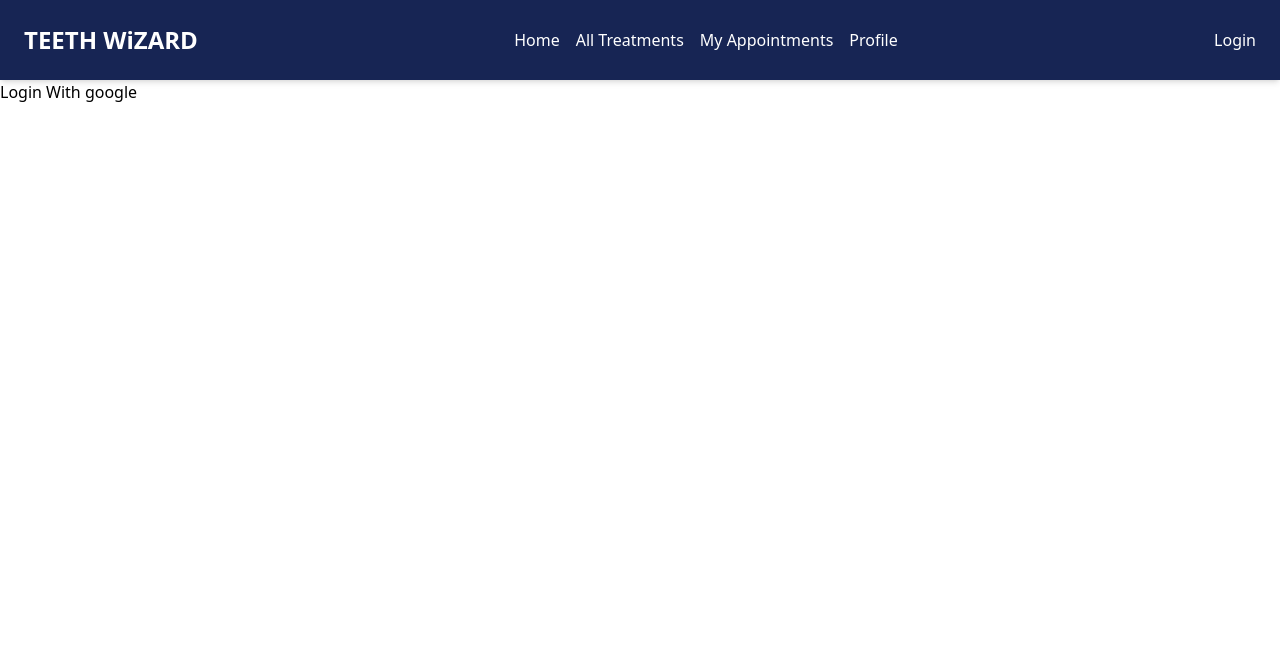
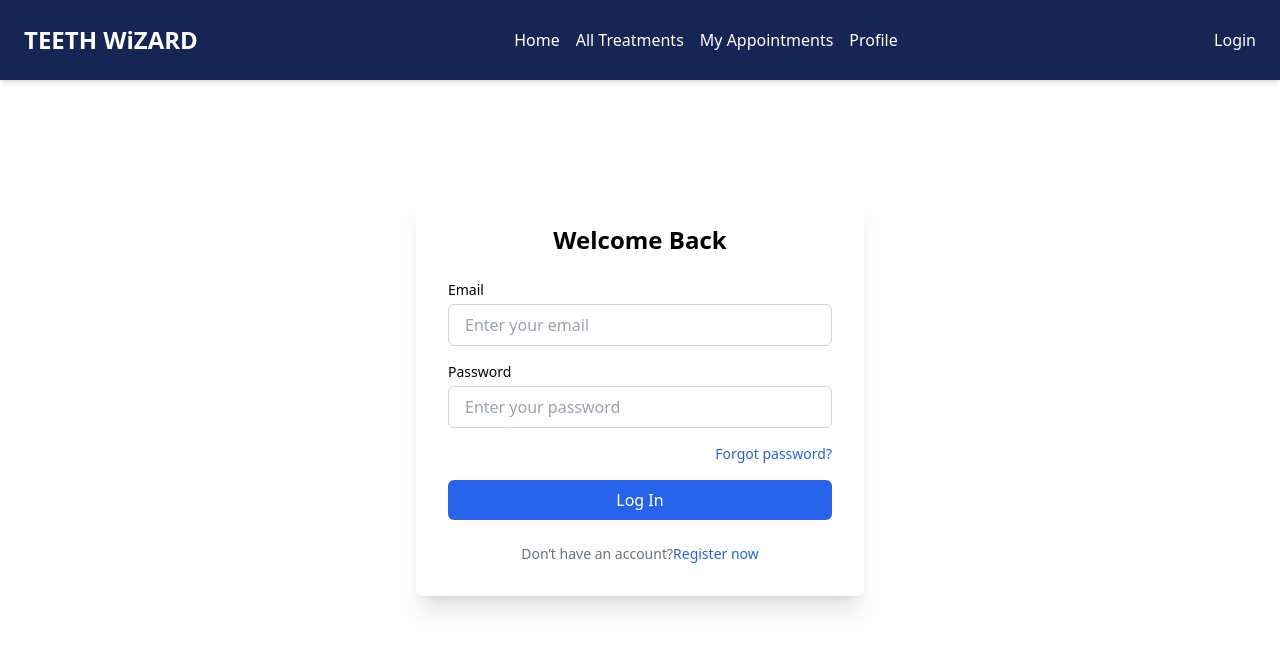
Before and after one commit to imjoyhalder/TEETH-WIZARD, a React (Vite) app: page /login in a window 1280 px wide. Shown: the top 650 px of the page. Built offline with nearby package versions, Linux system fonts and the light colour scheme; no server answers.

Commit message:
Login and Register problem fixed

```diff
--- a/src/Components/AuthProvider/AuthProvider.jsx
+++ b/src/Components/AuthProvider/AuthProvider.jsx
@@ -11,22 +11,22 @@ const AuthProvider = ({ routes }) => {
 
 
     const handleRegister = (email, password) => {
-        createUserWithEmailAndPassword(auth, email, password)
+        return createUserWithEmailAndPassword(auth, email, password)
     }
 
     const handleLogin = (email, password) => {
-        signInWithEmailAndPassword(auth, email, password)
+        return signInWithEmailAndPassword(auth, email, password)
     }
 
     const googleAuthProvider = new GoogleAuthProvider()
 
     const handleGoogleLogin = () => {
-        signInWithPopup(auth, googleAuthProvider)
+        return signInWithPopup(auth, googleAuthProvider)
     }
 
 
     const handleLogOut = () => {
-        signOut(auth)
+       return  signOut(auth)
     }
 
     const value = {
@@ -38,7 +38,7 @@ const AuthProvider = ({ routes }) => {
 
     useEffect(()=>{
         const unsubscribe = onAuthStateChanged(auth, (currentUser)=>{
-            console.log(currentUser)
+            //console.log(currentUser)
 
             return ()=>{
                 unsubscribe()
--- a/src/Components/Login/Login.jsx
+++ b/src/Components/Login/Login.jsx
@@ -1,13 +1,68 @@
 import React, { useContext } from 'react';
 import { autContext } from '../AuthProvider/AuthProvider';
+import { NavLink } from 'react-router-dom';
 
 const Login = () => {
-    const {handleGoogleLogin} = useContext(autContext)
-    console.log(handleGoogleLogin);
+    const { handleLogin } = useContext(autContext);
+
+    const handleLoginEmailPassword = (e) => {
+        e.preventDefault()
+
+        const email = e.target.email.value
+        const password = e.target.password.value
+
+        //console.log(email,password)
+        handleLogin(email,password)
+            .then((result)=>{
+                console.log(result.user)
+            })
+            .catch((error)=>{
+                console.log(error.errorMessage)
+            })
+    }
 
     return (
-        <div>
-            <button className='btn btn-primary' onClick={handleGoogleLogin}>Login With google</button>
+        <div className=" flex items-center justify-center px-4">
+            <div className="w-full max-w-md bg-base-300 p-8 rounded-lg shadow-xl absolute top-48">
+                <h2 className="text-2xl font-semibold  text-center mb-6">Welcome Back</h2>
+
+                <form onSubmit={handleLoginEmailPassword} className="space-y-4">
+                    <div>
+                        <label className="block text-sm  mb-1">Email</label>
+                        <input
+                            type="email"
+                            name='email'
+                            placeholder="Enter your email"
+                            className="w-full px-4 py-2 border border-gray-300 rounded-md focus:ring-2 focus:ring-blue-500 focus:outline-none"
+                        />
+                    </div>
+
+                    <div>
+                        <label className="block text-sm  mb-1">Password</label>
+                        <input
+                            type="password"
+                            name='password'
+                            placeholder="Enter your password"
+                            className="w-full px-4 py-2 border border-gray-300 rounded-md focus:ring-2 focus:ring-blue-500 focus:outline-none"
+                        />
+                    </div>
+
+                    <div className="text-right text-sm">
+                        <a href="#" className="text-blue-600 hover:underline">Forgot password?</a>
+                    </div>
+
+                    <button
+                        type="submit"
+                        className="w-full bg-blue-600 text-white py-2 rounded-md hover:bg-blue-700 transition duration-200"
+                    >
+                        Log In
+                    </button>
+                </form>
+
+                <p className="text-sm text-center text-gray-500 mt-6">
+                    Don’t have an account?<NavLink to='/register'><a href="#" className="text-blue-600 hover:underline">Register now</a></NavLink>
+                </p>
+            </div>
         </div>
     );
 };
--- a/src/Components/Register/Register.jsx
+++ b/src/Components/Register/Register.jsx
@@ -1,19 +1,35 @@
 import React, { useContext } from 'react';
 import { autContext } from '../AuthProvider/AuthProvider';
+import { NavLink } from 'react-router-dom';
 
 const Register = () => {
-    const { handleLogin } = useContext(autContext);
+    const { handleRegister } = useContext(autContext);
+
+    const handleRegisterEmailPassword = (e) => {
+        e.preventDefault()
+        const email = e.target.email.value
+        const password = e.target.password.value
+
+        handleRegister(email, password)
+            .then(result => {
+                console.log(result)
+            })
+            .catch(error => {
+                console.log("Error: ", error)
+            })
+    }
 
     return (
-        <div className="min-h-screen  flex items-center justify-center px-4">
-            <div className="w-full max-w-md bg-base-300  p-8 rounded-lg shadow-xl text-white">
+        <div className="   flex items-center justify-center px-2">
+            <div className=" w-11/12 max-w-md bg-base-300  p-8 rounded-lg  text-white absolute top-48 shadow-2xl">
                 <h2 className="text-2xl font-semibold text-white text-center mb-6">Create Your Account</h2>
 
-                <form className="space-y-4">
+                <form className="space-y-4" onSubmit={handleRegisterEmailPassword}>
                     <div>
                         <label className="block text-sm  mb-1">Email</label>
                         <input
                             type="email"
+                            name='email'
                             placeholder="Enter your email"
                             className="w-full px-4 py-2 border border-gray-300 rounded-md focus:ring-2 focus:ring-blue-500 focus:outline-none"
                         />
@@ -23,6 +39,7 @@ const Register = () => {
                         <label className="block text-sm  mb-1">Password</label>
                         <input
                             type="password"
+                            name='password'
                             placeholder="Enter your password"
                             className="w-full px-4 py-2 border border-gray-300 rounded-md focus:ring-2 focus:ring-blue-500 focus:outline-none"
                         />
@@ -41,7 +58,7 @@ const Register = () => {
                 </form>
 
                 <p className="text-sm text-center text-gray-500 mt-6">
-                    Already have an account? <a href="#" className="text-blue-600 hover:underline">Login here</a>
+                    Already have an account? <NavLink to='/login'><a href="#" className="text-blue-600 hover:underline">Login here</a></NavLink>
                 </p>
             </div>
         </div>
```
